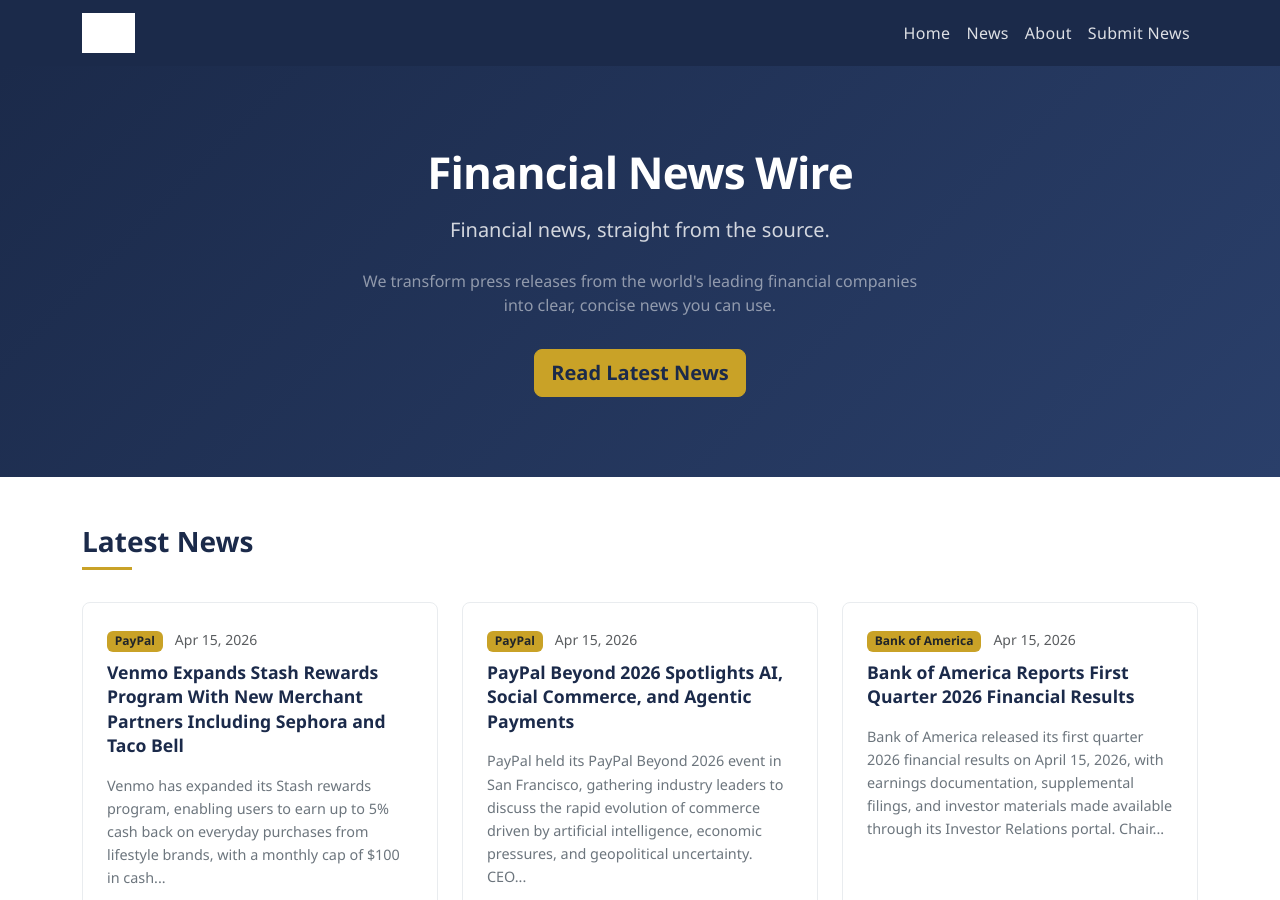
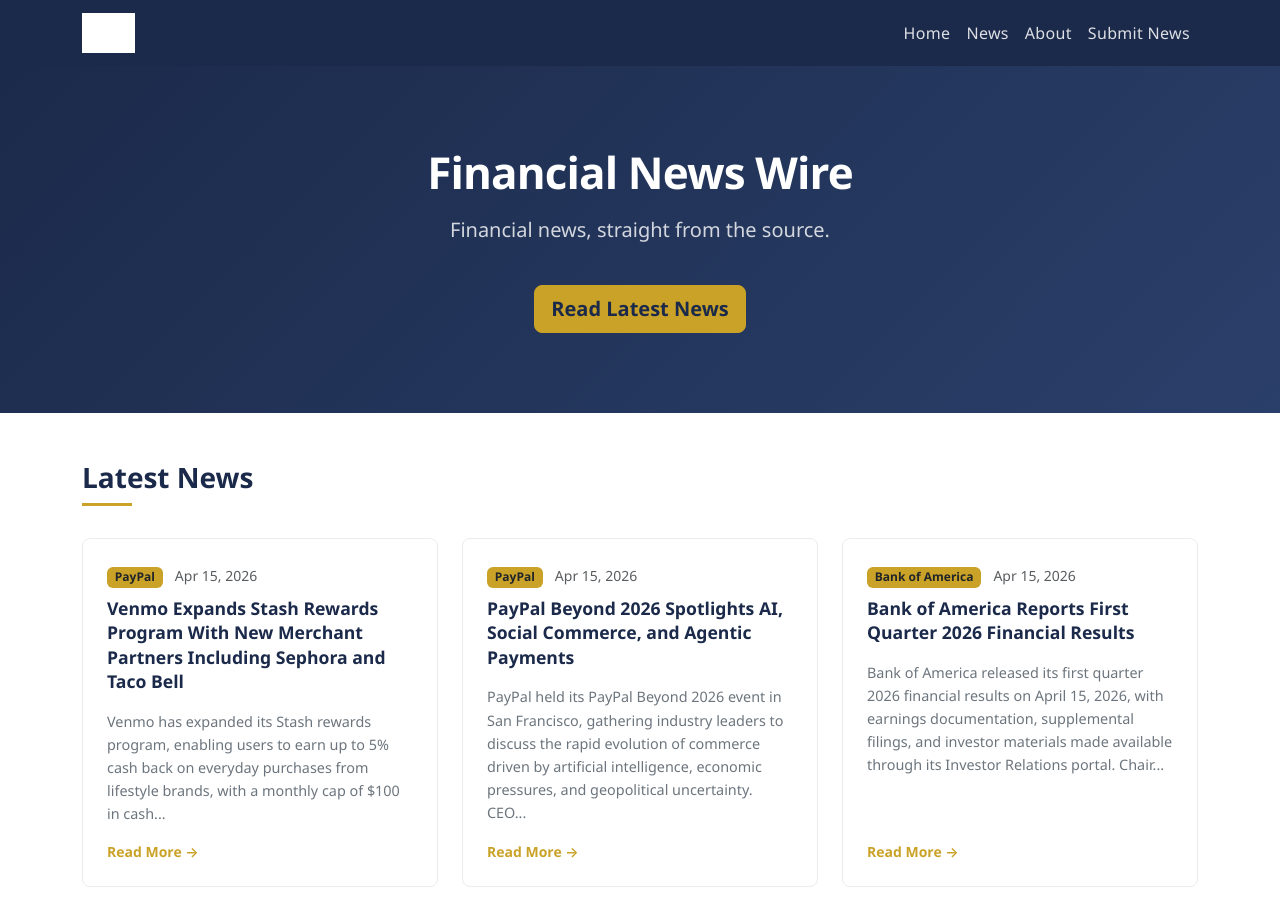
Before and after one commit to financialnewswork/financialnews-work, a Jekyll site: the page built from index.html, in a window 1280 px wide and 900 px high. Built offline with Jekyll 4.4.1, drawn with Linux system fonts in a browser that asks for light colours; grey boxes are pictures that could not be loaded.

Commit message:
Remove subtitle text from homepage hero
Co-Authored-By: Claude Opus 4.6 (1M context) <noreply@anthropic.com>

```diff
--- a/index.html
+++ b/index.html
@@ -6,7 +6,6 @@ title: Home
   <div class="container">
     <h1>Financial News Wire</h1>
     <p class="lead mt-3 mb-4">Financial news, straight from the source.</p>
-    <p class="text-white-50">We transform press releases from the world's leading financial companies<br>into clear, concise news you can use.</p>
     <a href="{{ '/news/' | relative_url }}" class="btn btn-gold btn-lg mt-3">Read Latest News</a>
   </div>
 </section>
```
